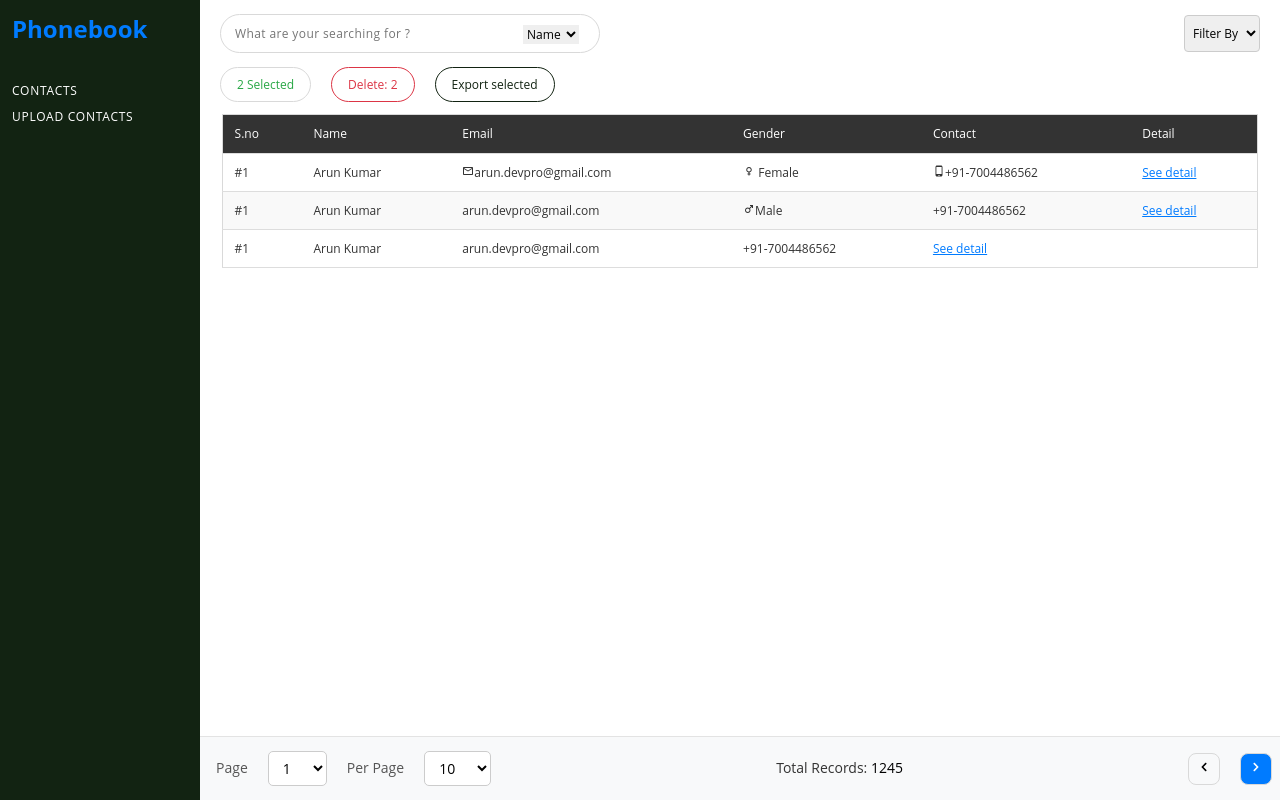
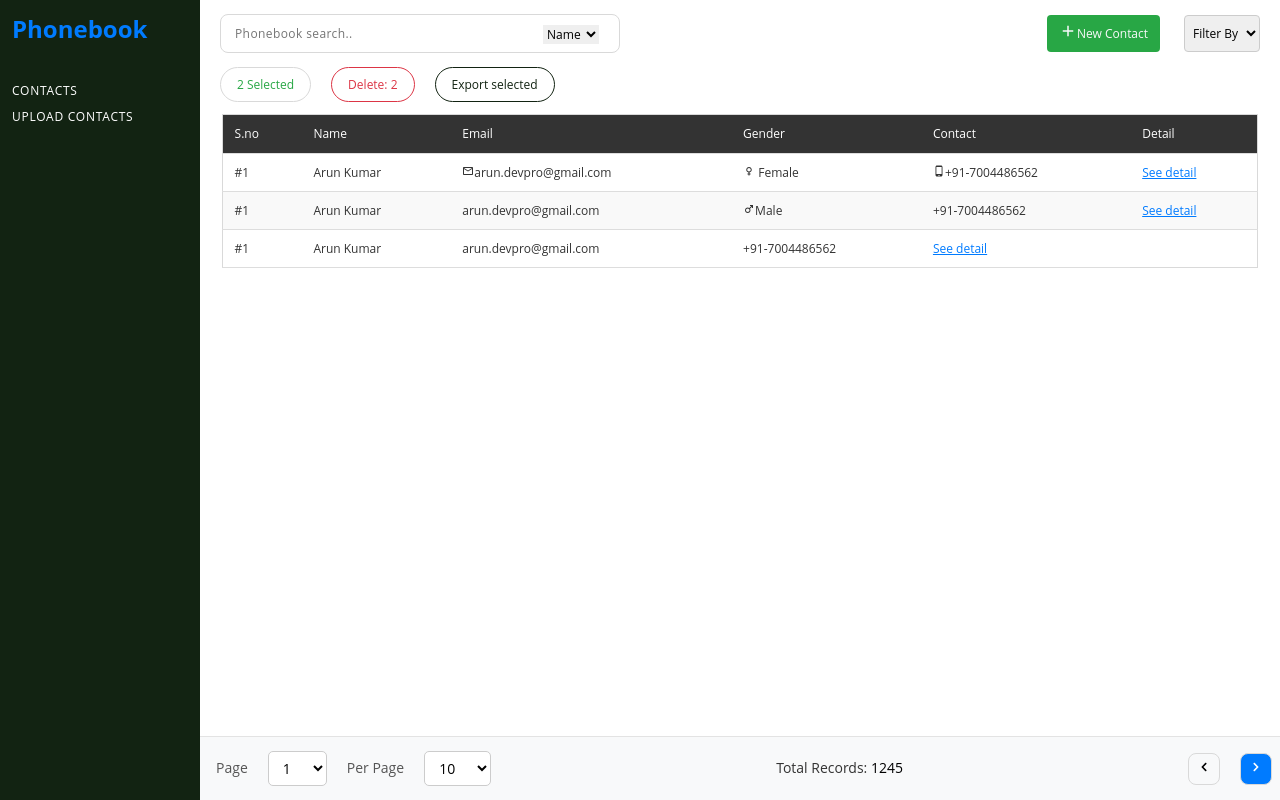
Before and after one commit to arun-kumar-1995/Contact-book-app, a React (Vite) app in the folder frontend/: page / in a window 1280 px wide. Built offline with nearby package versions, Linux system fonts and the light colour scheme.

Commit message:
new contact ui

```diff
--- a/frontend/src/components/Contacts/Contacts.jsx
+++ b/frontend/src/components/Contacts/Contacts.jsx
@@ -15,7 +15,8 @@ const Contacts = () => {
     <div>
       <Header />
       <div className="contact-controls">
-        <button className="selected-contact">2 Selected</button>
+        <button className="selected-contact">
+        2 Selected</button>
         <button className="delete-contact"> Delete: 2 </button>
         <button className="export-contacts">Export selected</button>
       </div>
--- a/frontend/src/components/Header/Header.css
+++ b/frontend/src/components/Header/Header.css
@@ -5,3 +5,29 @@ header {
   justify-content: space-between;
   align-items: center;
 }
+
+header div {
+  display: flex;
+}
+
+header button.add-contact {
+  align-items: center;
+  padding: 0.6rem 1.2rem;
+  background-color: var(--clr-success);
+  color: var(--clr-light);
+  font-size: 1.2rem;
+  margin-right: 2em;
+  display: flex;
+  border-radius: 0.4rem;
+  transition: background-color 0.24s ease-in;
+}
+
+button.add-contact svg {
+  font-size: 1.8rem;
+}
+
+header button.add-contact:hover {
+  border: 1px solid var(--clr-success);
+  color: var(--clr-dark);
+  background: none;
+}
--- a/frontend/src/components/Header/Header.jsx
+++ b/frontend/src/components/Header/Header.jsx
@@ -1,12 +1,20 @@
 import Filter from "../Filter/Filter";
 import Search from "../Search/Search";
 import "./Header.css";
-
+import { MdAdd } from "react-icons/md";
 const Header = () => {
   return (
     <header>
       <Search />
-      <Filter />
+      <div>
+        <button type="button" className="btn add-contact">
+          <span>
+            <MdAdd />
+          </span>
+          <p>New Contact</p>
+        </button>
+        <Filter />
+      </div>
     </header>
   );
 };
--- a/frontend/src/components/Search/Search.css
+++ b/frontend/src/components/Search/Search.css
@@ -1,7 +1,7 @@
 .search {
-  border-radius: 2rem;
+  border-radius: 0.8rem;
   border: 1px solid #d9d9d9;
-  width: 38rem;
+  width: 40rem;
   padding: 1rem 1.4rem;
   position: relative;
 }
--- a/frontend/src/components/Search/Search.jsx
+++ b/frontend/src/components/Search/Search.jsx
@@ -3,7 +3,7 @@ import "./Search.css";
 const Search = () => {
   return (
     <div className="search">
-      <input type="text" placeholder="What are your searching for ?" />
+      <input type="text" placeholder="Phonebook search.." />
 
       <select name="search" id="search-opton">
         <option value="name">Name</option>
--- a/frontend/src/pages/ContactDetails/ContactDetails.css
+++ b/frontend/src/pages/ContactDetails/ContactDetails.css
@@ -58,13 +58,16 @@
   margin-right: 0.4em;
 }
 
-.btn-delete {
+.card-control .btn-delete {
   color: var(--clr-danger);
 }
-.btn-edit {
+.card-control .btn-edit {
   color: var(--clr-success);
 }
+.card-control .btn-edit:hover {
+  border: 1px solid var(--clr-success);
+}
 
-.btn-delete:hover {
+.card-control .btn-delete:hover {
   border: 1px solid var(--clr-danger);
 }
```
